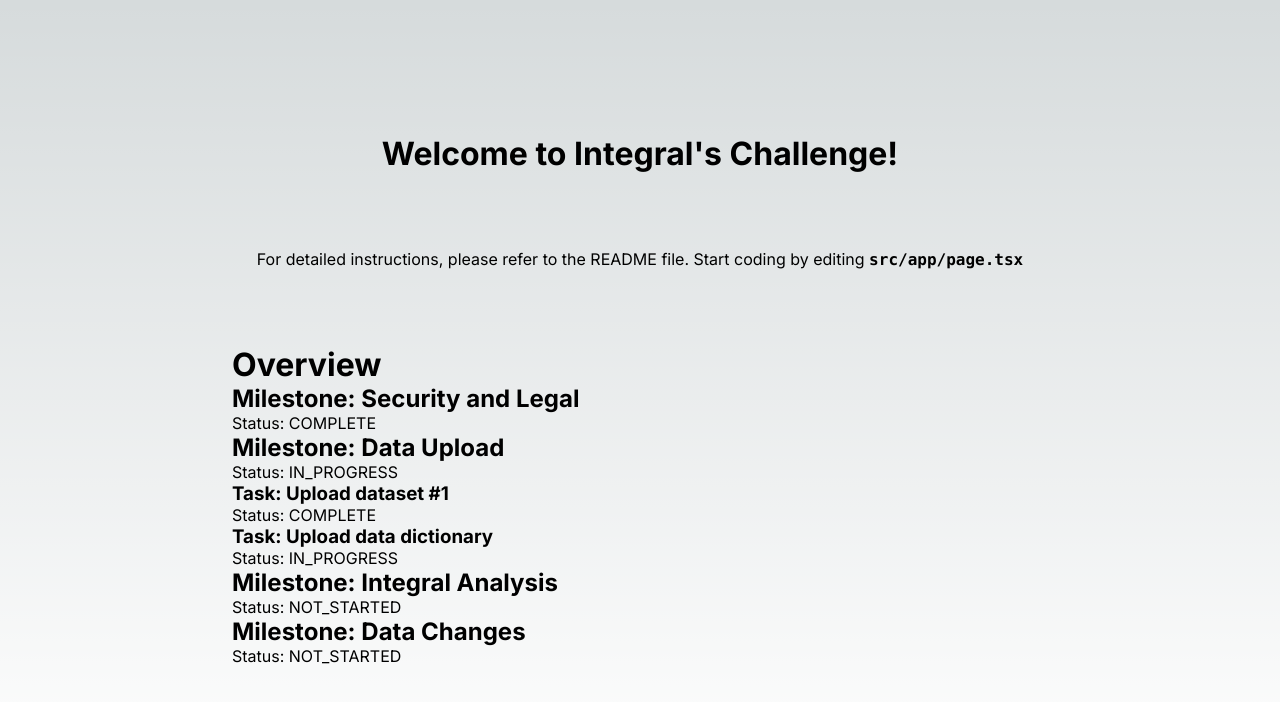
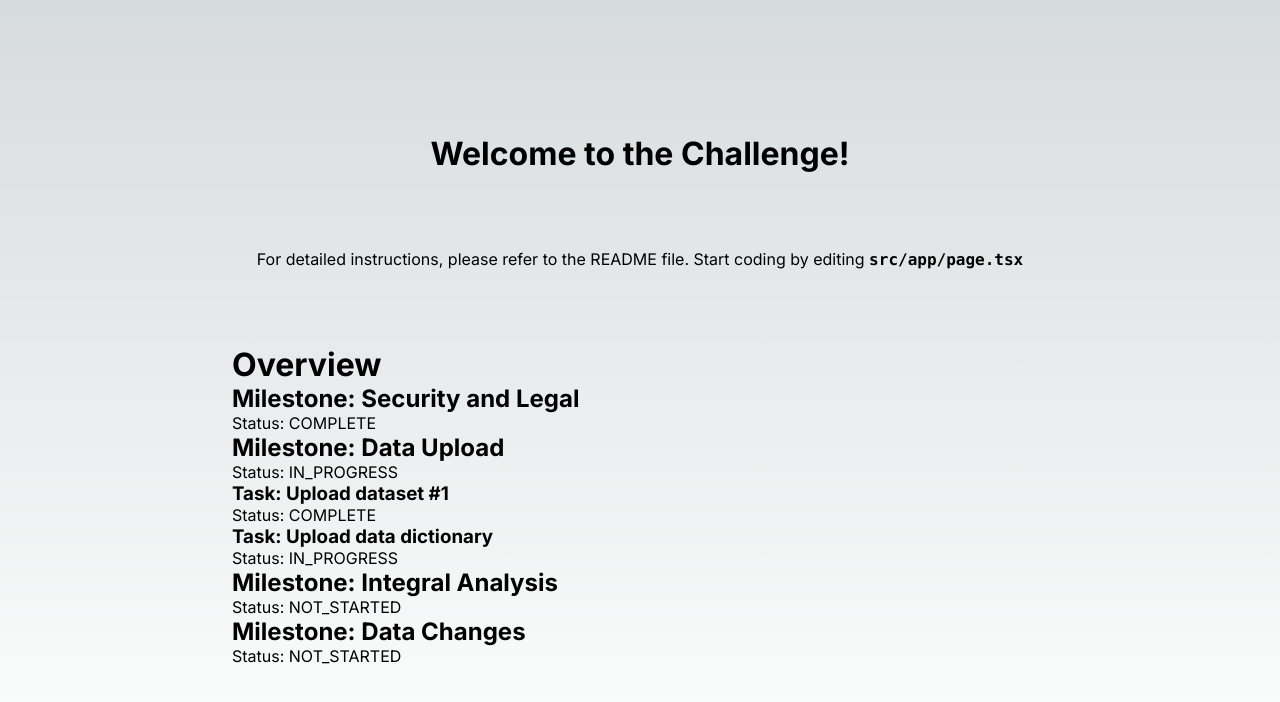
Before and after one commit to Integral-Healthcare/take-home, a Next.js app: page / in a window 1280 px wide. Shown: the top 702 px of the page. Built offline with nearby package versions, Linux system fonts and the light colour scheme.

Commit message:
Fix a linting issue

```diff
--- a/src/app/page.tsx
+++ b/src/app/page.tsx
@@ -4,7 +4,7 @@ export default function Home() {
   return (
     <main className={styles.main}>
       <h1 className={styles.title}>
-        Welcome to Integral's Challenge!
+        Welcome to the Challenge!
       </h1>
 
       <p>For detailed instructions, please refer to the README file. Start coding by editing <code className={styles.code}>src/app/page.tsx</code></p>
```
